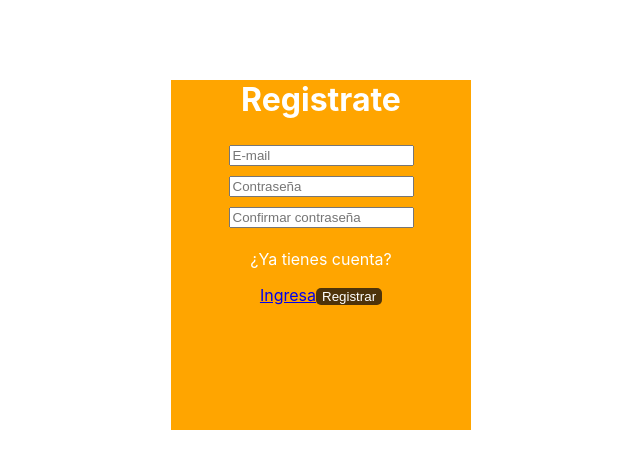
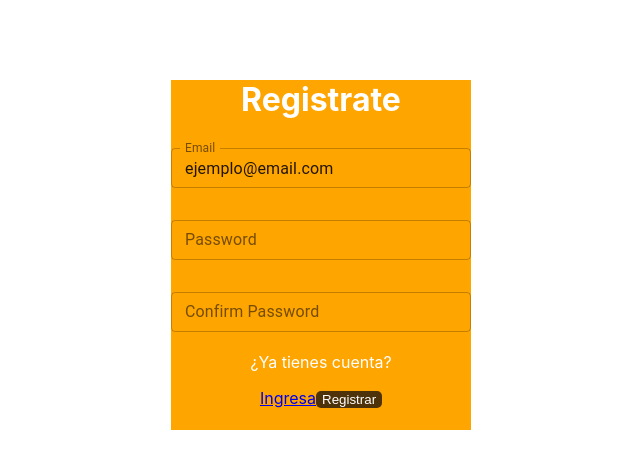
Before and after one commit to cdwenz/login, a React (Create React App) app in the folder client/: page /register in a window 1280 px wide. Shown: the top 468 px of the page, without its empty margins (429-1069 px from the left). Built offline with nearby package versions, Linux system fonts and the light colour scheme.

Commit message:
validaciones register

```diff
--- a/client/src/LogIn.tsx
+++ b/client/src/LogIn.tsx
@@ -6,7 +6,7 @@ import {yupResolver}from '@hookform/resolvers/yup';
 import * as yup from 'yup';
 import { TextField } from "@material-ui/core";
 import "./LogIn.css";
-import { Field } from "formik";
+/* import { Field } from "formik"; */
 
 type LogIn = {
   email: string;
@@ -43,7 +43,7 @@ function Ingresar() {
       <Controller
             name="email"
             control={control}
-            defaultValue="example@dev.com"
+            defaultValue="ejemplo@email.com"
             render={({ field }) => (
               <TextField
                 {...field}
--- a/client/src/Register.tsx
+++ b/client/src/Register.tsx
@@ -1,8 +1,11 @@
 import React from "react";
 import { Link } from "react-router-dom";
-import { useForm } from "react-hook-form";
+import { useForm,Controller } from "react-hook-form";
 import axios from "axios";
 import Swal from "sweetalert2";
+import {yupResolver}from '@hookform/resolvers/yup';
+import * as Yup from 'yup';
+import { TextField } from "@material-ui/core";
 import "./Register.css";
 
 type Data = {
@@ -13,17 +16,26 @@ type Data = {
   password: string;
   confirmPassword: string;
 };
-
+const schema=Yup.object().shape({
+  email:Yup.string().email().required(),
+  password:Yup.string().min(8).max(20).required(),
+  confirmPassword:Yup.string()
+  .required().
+  oneOf([Yup.ref('password'),null],'Password must match')
+});
 function Register() {
   const {
     register,
+
     handleSubmit,
+    control,
     formState: { errors },
-  } = useForm<Data>();
+  } = useForm<Data>({resolver:yupResolver(schema)});
 
   const onSubmit = handleSubmit((data) => {
     /* alert(JSON.stringify(data))  */
     /* alert(register) */
+    console.log(data)
     console.log(document.getElementById('password'))
     axios
       .post("http://localhost:3001/signup", data)
@@ -38,11 +50,11 @@ function Register() {
       })
       .catch((error) => console.log(error.message));
   });
-  const validate=(value:string|null)=>{
-    /* if(value===document.getElementById('password':String).value) */
+ /*  const validate=(value:string|null)=>{
+    if(value===document.getElementById('password':String).value)
 
   }
-
+   */
 
   return (
     <div className="container">
@@ -57,7 +69,7 @@ function Register() {
 
       </div> */}
         <div>
-          <input
+          {/* <input
             {...register("email", {
               required: true,
               pattern: /^[\w-\.]+@([\w-]+\.)+[\w-]{2,4}$/g,
@@ -67,13 +79,29 @@ function Register() {
             type="text"
             placeholder="E-mail"
           />
-          {errors.email && <p>Email invalido</p>}
+          {errors.email && <p>Email invalido</p>} */}
+          <Controller
+          name='email'
+          control={control}
+            defaultValue="ejemplo@email.com"
+            render={({ field }) => (
+              <TextField
+                {...field}
+                label="Email"
+                variant="outlined"
+                error={!!errors.email}
+                helperText={errors.email ? errors.email?.message : ''}
+                fullWidth
+                margin="dense"
+          />)}
+          />
         </div>
         {/*  <div>
         <input {...register('username',{ required: true })} id="username" name="username" type="text" placeholder='Usuario'/>
       </div> */}
+      <br/>
         <div>
-          <input
+         {/*  <input
             {...register("password", { required: true, minLength: 8 })}
             id="password"
             name="password"
@@ -82,25 +110,60 @@ function Register() {
           />
           {errors.password && (
             <p>La contraseña debe tener al menos 8 caracteres</p>
-          )}
+          )} */}
+          <Controller
+            name="password"
+            control={control}
+            defaultValue=""
+            render={({ field }) => (
+              <TextField
+                {...field}
+                type="password"
+                label="Password"
+                variant="outlined"
+                error={!!errors.password}
+                helperText={errors.password ? errors.password?.message : ''}
+                fullWidth
+                margin="dense"
+              />
+            )}
+          />
         </div>
         <div>
-          <input
+          {/* <input
             {...register("confirmPassword", {
               required: true,
               minLength: 8,
-              /* validate:{validate(value)} */
+
             })}
             id="confirmPassword"
             name="confirmPassword"
             type="password"
             placeholder="Confirmar contraseña"
           />
-          {errors.confirmPassword && <p>Repite la contraseña ingresada</p>}
+          {errors.confirmPassword && <p>Repite la contraseña ingresada</p>} */}
+          <br />
+          <Controller
+            name="confirmPassword"
+            control={control}
+            defaultValue=""
+            render={({ field }) => (
+              <TextField
+                {...field}
+                type="password"
+                label="Confirm Password"
+                variant="outlined"
+                error={!!errors.confirmPassword}
+                helperText={errors.confirmPassword ? errors.confirmPassword.message : ''}
+                fullWidth
+                margin="dense"
+              />
+            )}
+          />
         </div>
         <p>¿Ya tienes cuenta?</p>
         <Link to="/logIn">Ingresa</Link>
-        <button type="submit">Registrar</button>
+        <button type="submit" >Registrar</button>
       </form>
     </div>
   );
```
